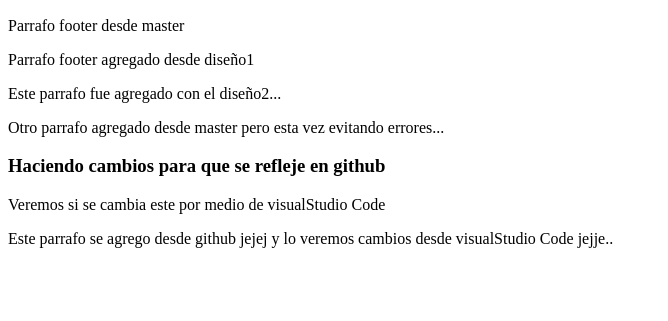
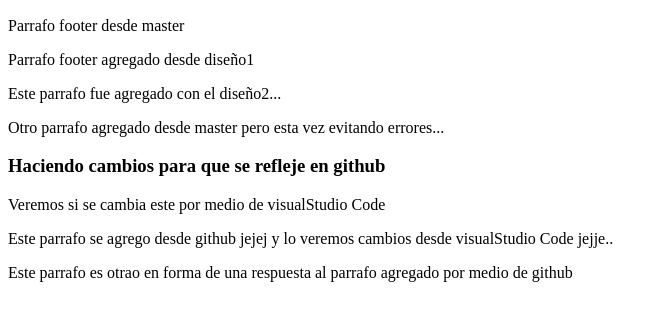
Before and after one commit to avenita/Empresa-b, a plain HTML site: page index.html in a window 1280 px wide. Shown: the part 169-490 px from the top of the page, without its empty margins (0-668 px from the left). Drawn offline with Linux system fonts and the light colour scheme.

Commit message:
Agregando mas parrafo desde VisualStudio Code

```diff
--- a/index.html
+++ b/index.html
@@ -30,6 +30,7 @@
             <p>Veremos si se cambia este por medio de visualStudio Code</p>
             <p>Este parrafo se agrego desde github jejej y lo veremos cambios desde visualStudio Code jejje..</p>
 
+            <p>Este parrafo es otrao en forma de una respuesta al parrafo agregado por medio de github</p>
 
 
 
```
